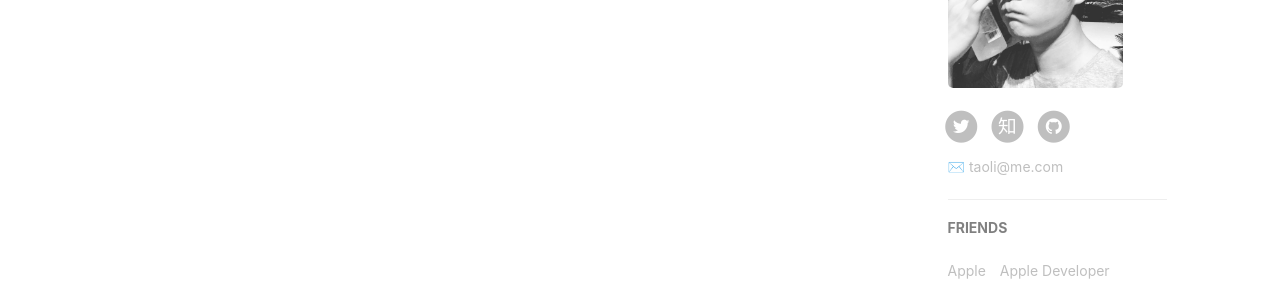
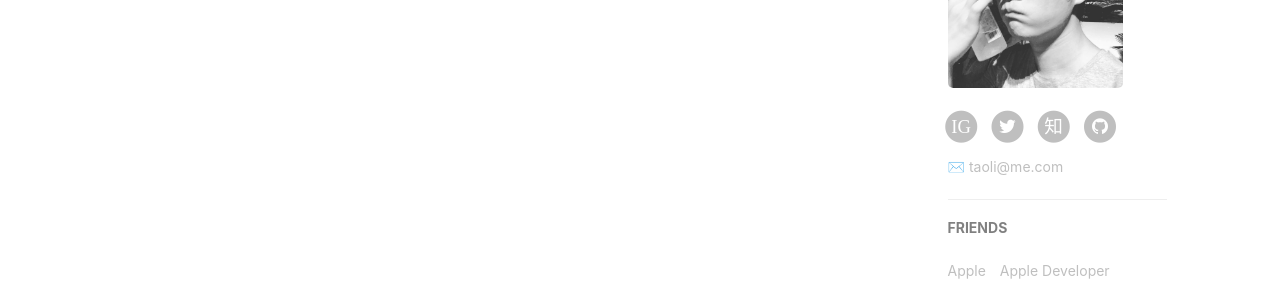
Before and after one commit to iamtaoli/iamtaoli.github.io, a Jekyll site: the page built from index.html, in a window 1280 px wide. Shown: the part 671-971 px from the top of the page. Built offline with Jekyll 4.4.1, drawn with Linux system fonts in a browser that asks for light colours; nearby versions of some CDN libraries; the list of posts is cut into pages by our own code; comment, search, counter and statistics services are not loaded.

Commit message:
Update page.html

```diff
--- a/_layouts/page.html
+++ b/_layouts/page.html
@@ -122,13 +122,13 @@ layout: default
                                 </a>
                             </li>
                             {% endif %}
-                            <!-- add jianshu add target = "_blank" to <a> by BY -->
-                            {% if site.jianshu_username %}
+                            <!-- add instagram add target = "_blank" to <a> by TAOLI -->
+                            {% if site.instagram_username %}
                             <li>
-                                <a target="_blank" href="https://www.jianshu.com/u/{{ site.jianshu_username }}">
+                                <a target="_blank" href="https://www.instagram.com/{{ site.instagram_username }}">
                                     <span class="fa-stack fa-lg">
                                         <i class="fa fa-circle fa-stack-2x"></i>
-                                        <i class="fa  fa-stack-1x fa-inverse">简</i>
+                                        <i class="fa  fa-stack-1x fa-inverse">IG</i>
                                     </span>
                                 </a>
                             </li>
```
